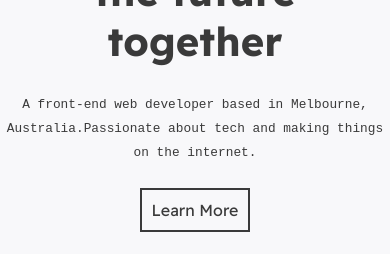
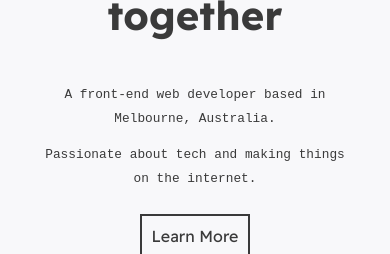
Before and after one commit to anthonysetiadi/portfolio, a Next.js app: page / in a window 390 px wide. Shown: the part 504-758 px from the top of the page. Built offline with nearby package versions, Linux system fonts and the light colour scheme; a web font is replaced by a local one.

Commit message:
[Hero] Updated styling for Hero Paragraph

```diff
--- a/components/Hero/Hero.js
+++ b/components/Hero/Hero.js
@@ -37,7 +37,10 @@ function Hero() {
             <h1>{data.heroTagline[1]}</h1>
             <h1>{data.heroTagline[2]}</h1>
           </div>
-          <p className={styles.heroParagraph}>{data.heroParagraph}</p>
+          <div className={styles.paragraphWrapper}>
+            <p>{data.heroParagraph[0]}</p>
+            <p>{data.heroParagraph[1]}</p>
+          </div>
           <a href="#about" className="primaryBtn">
             Learn More
           </a>
--- a/components/Hero/Hero.module.css
+++ b/components/Hero/Hero.module.css
@@ -23,9 +23,10 @@
   line-height: 24px;
 }
 
-.headerParagraph {
+.paragraphWrapper {
+  margin-top: 10%;
   width: 70%;
-  line-height: 1.5rem;
+  line-height: 0.5rem;
 }
 
 @media screen and (max-width: 768px) {
@@ -41,4 +42,9 @@
     width: 80%;
     font-size: 0.8rem;
   }
+
+  .paragraphWrapper {
+    width: 80%;
+    margin-top: 1rem;
+  }
 }
```
